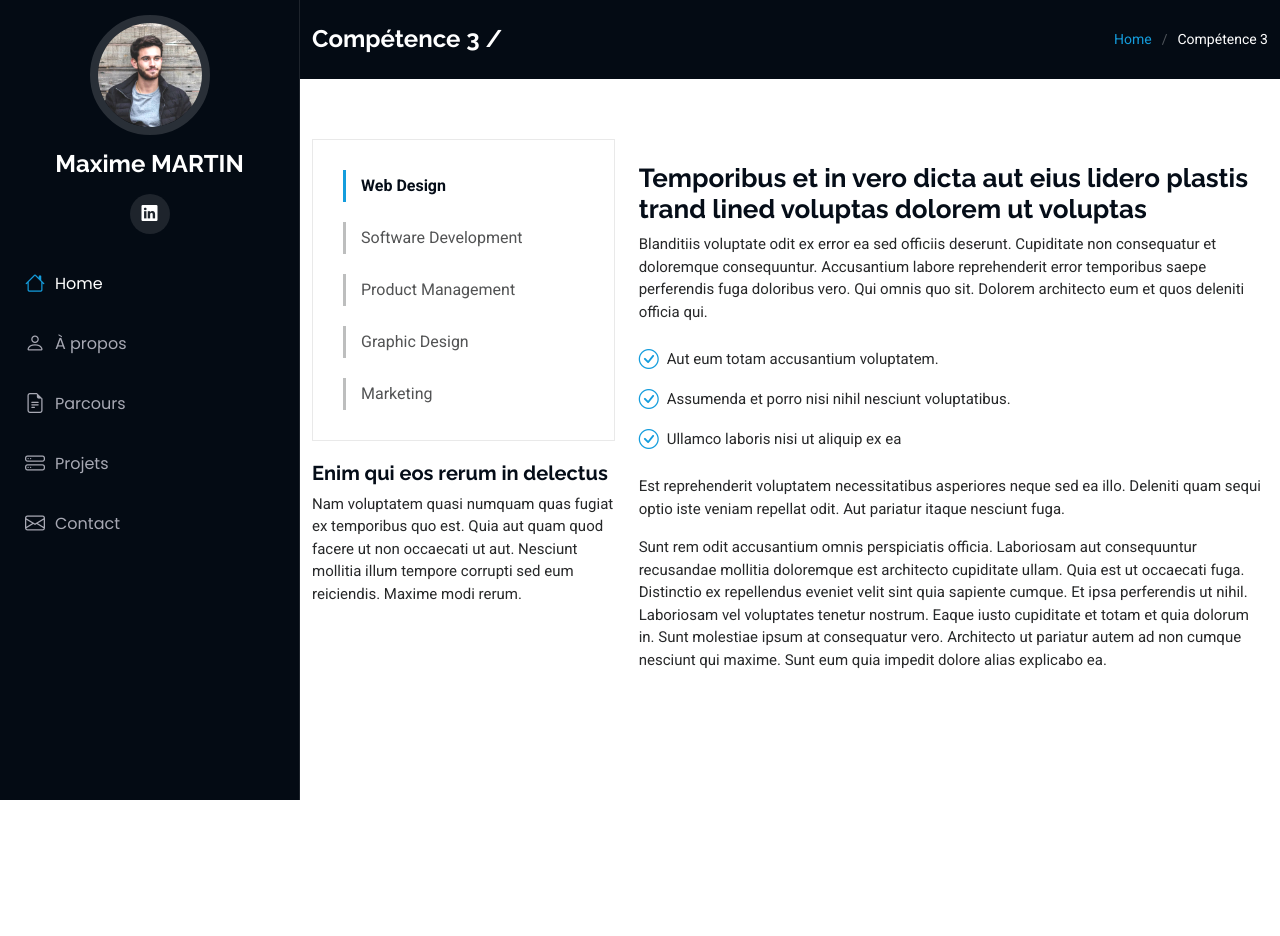
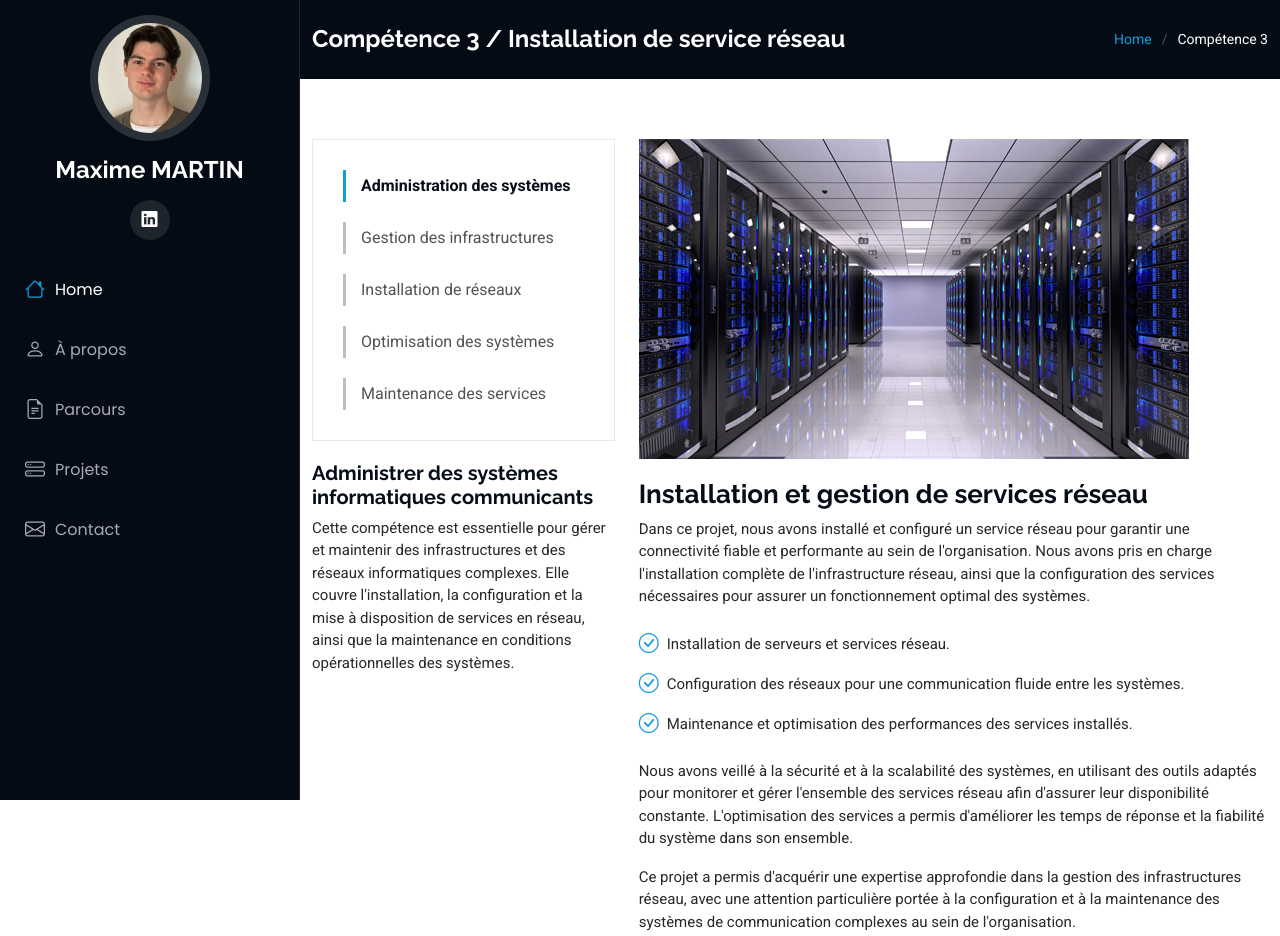
Before and after one commit to Irikund/PortfolioS5, a plain HTML site: page competence3.html in a window 1280 px wide. Before the commit the page ends 800 px from the top, so only its background shows below. Drawn offline with Linux system fonts and the light colour scheme.

Commit message:
Add files via upload

```diff
--- a/competence3.html
+++ b/competence3.html
@@ -31,7 +31,7 @@
 		<i class="header-toggle d-xl-none bi bi-list"></i>
 
 		<div class="profile-img">
-			<img src="assets/img/my-profile-img.jpg" alt="" class="img-fluid rounded-circle">
+			<img src="assets/img/cv.jpg" alt="" class="img-fluid rounded-circle">
 		</div>
 
 		<a href="index.html" class="logo d-flex align-items-center justify-content-center">
@@ -59,7 +59,7 @@
 
 		<div class="page-title dark-background">
 			<div class="container d-lg-flex justify-content-between align-items-center">
-				<h1 class="mb-2 mb-lg-0">Compétence 3 / </h1>
+				<h1 class="mb-2 mb-lg-0">Compétence 3 / Installation de service réseau</h1>
 				<nav class="breadcrumbs">
 					<ol>
 						<li><a href="index.html">Home</a></li>
@@ -77,49 +77,46 @@
 
 					<div class="col-lg-4" data-aos="fade-up" data-aos-delay="100">
 						<div class="services-list">
-							<a href="#" class="active">Web Design</a>
-							<a href="#">Software Development</a>
-							<a href="#">Product Management</a>
-							<a href="#">Graphic Design</a>
-							<a href="#">Marketing</a>
+							<a href="#" class="active">Administration des systèmes</a>
+							<a href="#">Gestion des infrastructures</a>
+							<a href="#">Installation de réseaux</a>
+							<a href="#">Optimisation des systèmes</a>
+							<a href="#">Maintenance des services</a>
 						</div>
 
-						<h4>Enim qui eos rerum in delectus</h4>
-						<p>Nam voluptatem quasi numquam quas fugiat ex temporibus quo est. Quia aut quam quod facere ut
-							non occaecati ut aut. Nesciunt mollitia illum tempore corrupti sed eum reiciendis. Maxime
-							modi rerum.</p>
+						<h4>Administrer des systèmes informatiques communicants</h4>
+						<p>
+							Cette compétence est essentielle pour gérer et maintenir des infrastructures et des réseaux informatiques
+							complexes. Elle couvre l'installation, la configuration et la mise à disposition de services en réseau,
+							ainsi que la maintenance en conditions opérationnelles des systèmes.
+						</p>
 					</div>
 
 					<div class="col-lg-8" data-aos="fade-up" data-aos-delay="200">
-						<img src="assets/img/services.jpg" alt="" class="img-fluid services-img">
-						<h3>Temporibus et in vero dicta aut eius lidero plastis trand lined voluptas dolorem ut voluptas
-						</h3>
+						<img src="assets/img/serveur.webp" alt="Administration de systèmes et réseaux" class="img-fluid services-img">
+						<h3>Installation et gestion de services réseau</h3>
 						<p>
-							Blanditiis voluptate odit ex error ea sed officiis deserunt. Cupiditate non consequatur et
-							doloremque consequuntur. Accusantium labore reprehenderit error temporibus saepe perferendis
-							fuga doloribus vero. Qui omnis quo sit. Dolorem architecto eum et quos deleniti officia qui.
+							Dans ce projet, nous avons installé et configuré un service réseau pour garantir une connectivité fiable
+							et performante au sein de l'organisation. Nous avons pris en charge l'installation complète de l'infrastructure réseau,
+							ainsi que la configuration des services nécessaires pour assurer un fonctionnement optimal des systèmes.
 						</p>
 						<ul>
-							<li><i class="bi bi-check-circle"></i> <span>Aut eum totam accusantium voluptatem.</span>
-							</li>
-							<li><i class="bi bi-check-circle"></i> <span>Assumenda et porro nisi nihil nesciunt
-									voluptatibus.</span></li>
-							<li><i class="bi bi-check-circle"></i> <span>Ullamco laboris nisi ut aliquip ex ea</span>
-							</li>
+							<li><i class="bi bi-check-circle"></i> <span>Installation de serveurs et services réseau.</span></li>
+							<li><i class="bi bi-check-circle"></i> <span>Configuration des réseaux pour une communication fluide entre les systèmes.</span></li>
+							<li><i class="bi bi-check-circle"></i> <span>Maintenance et optimisation des performances des services installés.</span></li>
 						</ul>
 						<p>
-							Est reprehenderit voluptatem necessitatibus asperiores neque sed ea illo. Deleniti quam
-							sequi optio iste veniam repellat odit. Aut pariatur itaque nesciunt fuga.
+							Nous avons veillé à la sécurité et à la scalabilité des systèmes, en utilisant des outils adaptés pour monitorer
+							et gérer l'ensemble des services réseau afin d'assurer leur disponibilité constante. L'optimisation des services
+							a permis d'améliorer les temps de réponse et la fiabilité du système dans son ensemble.
 						</p>
 						<p>
-							Sunt rem odit accusantium omnis perspiciatis officia. Laboriosam aut consequuntur recusandae
-							mollitia doloremque est architecto cupiditate ullam. Quia est ut occaecati fuga. Distinctio
-							ex repellendus eveniet velit sint quia sapiente cumque. Et ipsa perferendis ut nihil.
-							Laboriosam vel voluptates tenetur nostrum. Eaque iusto cupiditate et totam et quia dolorum
-							in. Sunt molestiae ipsum at consequatur vero. Architecto ut pariatur autem ad non cumque
-							nesciunt qui maxime. Sunt eum quia impedit dolore alias explicabo ea.
+							Ce projet a permis d'acquérir une expertise approfondie dans la gestion des infrastructures réseau, avec une
+							attention particulière portée à la configuration et à la maintenance des systèmes de communication complexes
+							au sein de l'organisation.
 						</p>
 					</div>
+
 
 				</div>
 
```
Also changed, not shown: competence1.html (+1 -1 lines), competence2.html (+1 -1 lines), competence4.html (+27 -31 lines), competence5.html (+1 -1 lines), competence6.html (+1 -1 lines), index.html (+8 -9 lines), assets/img/20231203_bielersee_header.jpg (added), assets/img/bdd.png (added), assets/img/cv.jpg (added), assets/img/serveur.webp (added).
